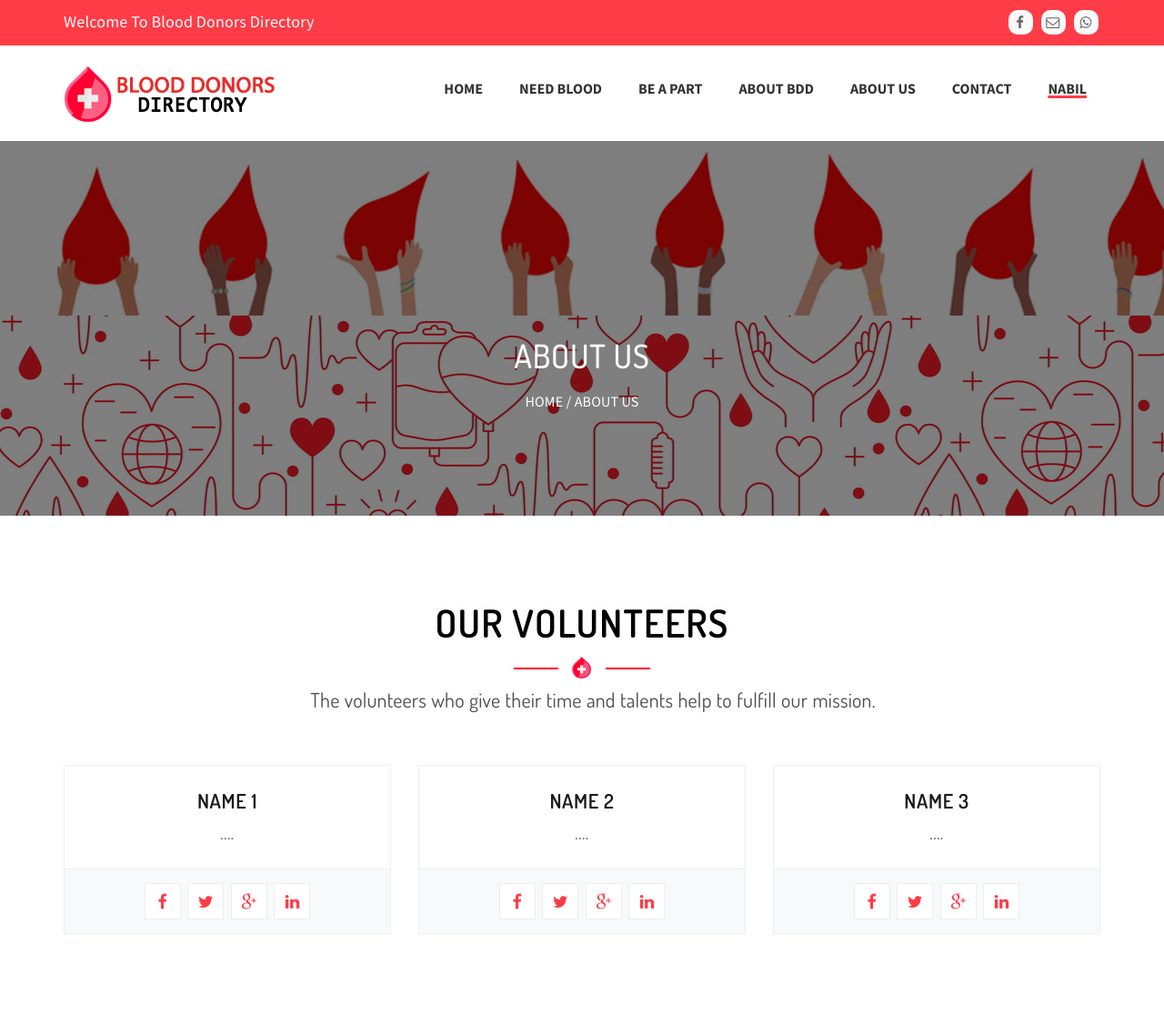
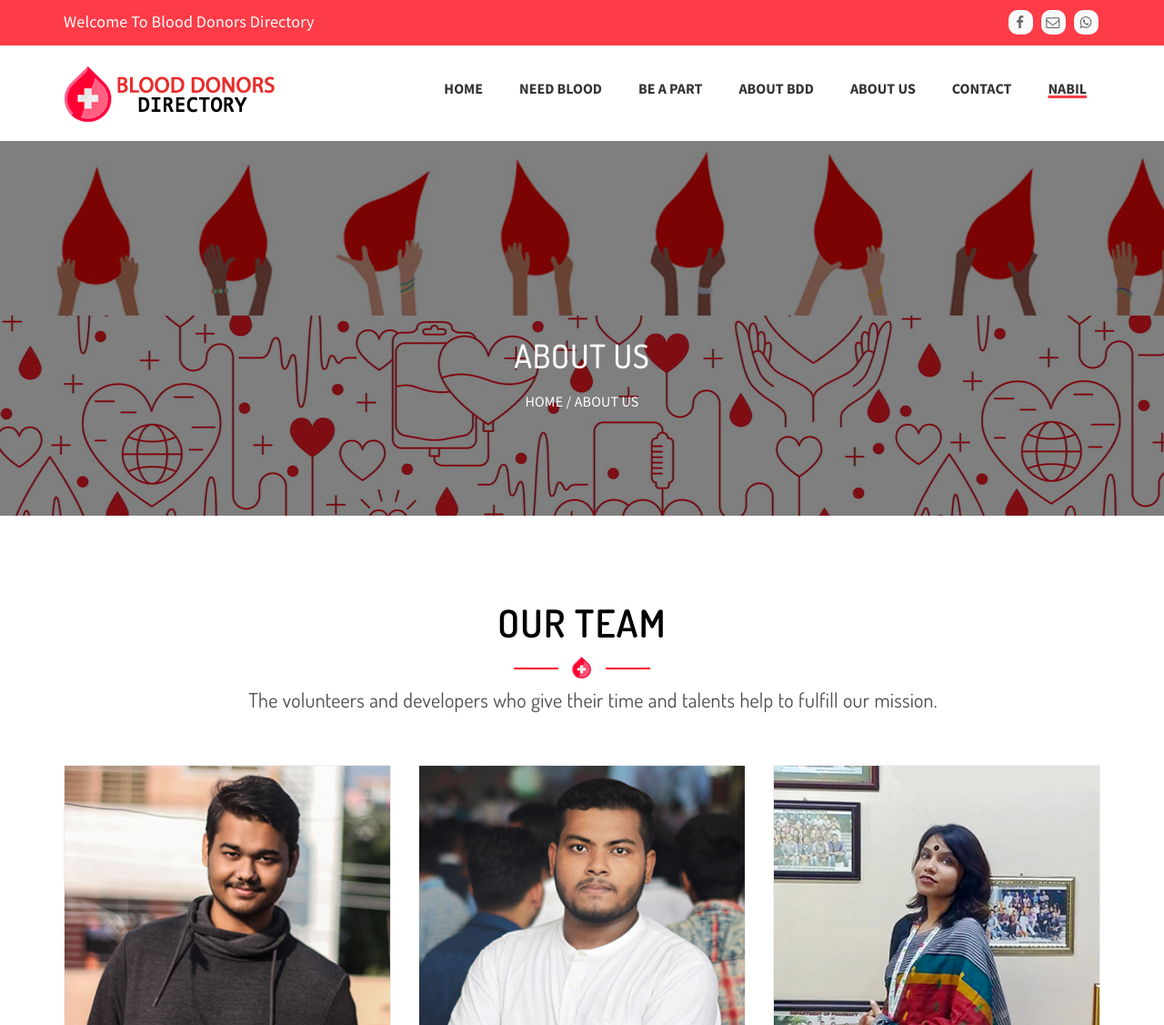
Before and after one commit to zahid-hasan-sahin/BloodBankAndDonorDirectory, a PHP site: page /about-us in a window 1280 px wide. Shown: the top 1127 px of the page at 91% size. Run offline with PHP 8.4, Linux system fonts and the light colour scheme; a user stored in the database is signed in; data comes from the database, SQL or seed files in the repository; grey boxes are pictures that could not be loaded.

Commit message:
About Us Complete

```diff
--- a/about-us.php
+++ b/about-us.php
@@ -9,6 +9,8 @@ require_once "functions/db.php";
 $donorID = $_SESSION["donor_id"];
 $qry = mysqli_query($conn,"SELECT first_name FROM donor_info WHERE donor_id = '$donorID'");
 $userdata = mysqli_fetch_array($qry);
+$smile_donor = mysqli_fetch_array(mysqli_query($conn,"SELECT COUNT(donor_id) AS Count_do FROM donor_info"));
+$smile_recipient = mysqli_fetch_array(mysqli_query($conn,"SELECT COUNT(re_id) AS Count_re FROM recipient_info"));
 ?>
 <!DOCTYPE html>
 <!--[if IE 8]> <html lang="en" class="ie8"> <![endif]-->
@@ -144,8 +146,8 @@ $userdata = mysqli_fetch_array($qry);
                 <div class="row section-heading-wrapper">
 
                     <div class="col-md-12 col-sm-12 text-center">
-                        <h2 class="section-heading">Our Volunteers</h2>
-                        <p class="section-subheading">The volunteers who give their time and talents help to fulfill our mission.</p>
+                        <h2 class="section-heading">Our Team</h2>
+                        <p class="section-subheading">The volunteers and developers who give their time and talents help to fulfill our mission.</p>
                     </div> <!-- end .col-sm-10  -->
 
                 </div> <!-- end .row  -->
@@ -157,24 +159,24 @@ $userdata = mysqli_fetch_array($qry);
                         <div class="team-layout-1">
 
                             <figure class="team-member">
-                                <a href="#" title="ALEXANDER GARY">
-                                  <!--  <img src="images/team_9.jpg" alt="ALEXANDER GARY"/> -->
+                                <a href="#" title="Nabil Newaz">
+                                   <img src="images/team_1.jpg" alt="Nabil Newaz"/>
                                 </a>
 
                             </figure> <!-- end. team-member  -->
 
                             <article class="team-info">
-                                <h3>Name 1</h3>
-                                <h4>....</h4>
+                                <h3>Nabil Newaz</h3>
                             </article>
 
                             <div class="team-content">
 
                                 <div class="team-social-share text-center clearfix">
                                     <a class="fa fa-facebook rectangle" href="#" title="Facebook"></a>
-                                    <a class="fa fa-twitter rectangle" href="#" title="Twitter"></a>
-                                    <a class="fa fa-google-plus rectangle" href="#" title="Google Plus"></a>
-                                    <a class="fa fa-linkedin rectangle" href="#" title="Linkedin"></a>
+                                    <a class="fa fa-twitter rectangle" href="https://twitter.com/Nabil_Newaz" title="Twitter"></a>
+                                    <a class="fa fa-linkedin rectangle" href="https://www.linkedin.com/in/nabilnewaz/" title="Linkedin"></a>
+                                    <a class="fa fa-github rectangle" href="https://github.com/NabilNewaz" title="GitHub"></a>
+                                    <a class="fa fa-globe rectangle" href="https://nabilnewaz.com" title="Website"></a>
                                 </div> <!-- end .author-social-box  -->
 
                             </div>
@@ -188,24 +190,23 @@ $userdata = mysqli_fetch_array($qry);
                         <div class="team-layout-1">
 
                             <figure class="team-member">
-                                <a href="#" title="MELISSA MUNOZ">
-                                   <!-- <img src="images/team_6.jpg" alt="MELISSA MUNOZ" /> -->
+                                <a href="#" title="Rahat Islam">
+                                   <img src="images/team_2.jpg" alt="Rahat Islam" />
                                 </a>
 
                             </figure> <!-- end. team-member  -->
 
                             <article class="team-info">
-                                <h3>Name 2</h3>
-                                <h4>....</h4>
+                                <h3>Rahat Islam</h3>
                             </article>
 
                             <div class="team-content">
 
                                 <div class="team-social-share text-center clearfix">
-                                    <a class="fa fa-facebook rectangle" href="#" title="Facebook"></a>
+                                    <a class="fa fa-facebook rectangle" href="https://www.facebook.com/profile.php?id=100009244487992" title="Facebook"></a>
                                     <a class="fa fa-twitter rectangle" href="#" title="Twitter"></a>
-                                    <a class="fa fa-google-plus rectangle" href="#" title="Google Plus"></a>
-                                    <a class="fa fa-linkedin rectangle" href="#" title="Linkedin"></a>
+                                    <a class="fa fa-linkedin rectangle" href="https://www.linkedin.com/in/sk-rahat-islam-0997491a0/" title="Linkedin"></a>
+                                    <a class="fa fa-github rectangle" href="https://github.com/SK-Rahat-Islam" title="GitHub"></a>
                                 </div> <!-- end .author-social-box  -->
 
                             </div>
@@ -219,23 +220,118 @@ $userdata = mysqli_fetch_array($qry);
                         <div class="team-layout-1">
 
                             <figure class="team-member">
-                                <a href="#" title="JOHN ABRAHAM">
-                                  <!--  <img src="images/team_7.jpg" alt="JOHN ABRAHAM" /> -->
+                                <a href="#" title="Mashraba Mahjabin Peulee">
+                                   <img src="images/team_3.jpg" alt="Mashraba Mahjabin Peulee" />
                                 </a>
 
                             </figure> <!-- end. team-member  -->
 
                             <article class="team-info">
-                                <h3>Name 3</h3>
-                                <h4>....</h4>
+                                <h3>Mashraba Mahjabin Peulee</h3>
                             </article>
                             <div class="team-content">
 
                                 <div class="team-social-share text-center clearfix">
-                                    <a class="fa fa-facebook rectangle" href="#" title="Facebook"></a>
+                                    <a class="fa fa-facebook rectangle" href="https://www.facebook.com/profile.php?id=100029510993567" title="Facebook"></a>
                                     <a class="fa fa-twitter rectangle" href="#" title="Twitter"></a>
-                                    <a class="fa fa-google-plus rectangle" href="#" title="Google Plus"></a>
+                                    <a class="fa fa-linkedin rectangle" href="https://www.linkedin.com/in/mashraba-m-5319311b3/" title="Linkedin"></a>
+                                    <a class="fa fa-github rectangle" href="https://github.com/MashrabaMahjabinPeulee" title="GitHub"></a>
+                                </div> <!-- end .author-social-box  -->
+
+                            </div>
+
+                        </div> <!--  end team-layout-1 -->
+
+                    </div> <!--  end .col-md-4 col-sm-12  -->
+
+
+                </div> <!-- end .row  -->
+
+                </br>
+
+                <div class="row">
+
+                    <div class="col-lg-4 col-md-offset-0 col-md-4 col-md-offset-0 col-sm-8 col-sm-offset-2 col-xs-10 col-xs-offset-1">
+
+                        <div class="team-layout-1">
+
+                            <figure class="team-member">
+                                <a href="#" title="Shimul Islam">
+                                   <img src="images/team_4.jpg" alt="Shimul Islam"/>
+                                </a>
+
+                            </figure> <!-- end. team-member  -->
+
+                            <article class="team-info">
+                                <h3>Shimul Islam</h3>
+                            </article>
+
+                            <div class="team-content">
+
+                                <div class="team-social-share text-center clearfix">
+                                    <a class="fa fa-facebook rectangle" href="https://www.facebook.com/shimulislam.shimul.58" title="Facebook"></a>
+                                    <a class="fa fa-twitter rectangle" href="#" title="Twitter"></a>
                                     <a class="fa fa-linkedin rectangle" href="#" title="Linkedin"></a>
+                                    <a class="fa fa-github rectangle" href="https://github.com/Shimulislam95" title="GitHub"></a>
+                                </div> <!-- end .author-social-box  -->
+
+                            </div>
+
+                        </div> <!--  end team-layout-1 -->
+
+                    </div> <!--  end .col-md-4 col-sm-12  -->
+
+                    <div class="col-lg-4 col-md-offset-0 col-md-4 col-md-offset-0 col-sm-8 col-sm-offset-2 col-xs-10 col-xs-offset-1">
+
+                        <div class="team-layout-1">
+
+                            <figure class="team-member">
+                                <a href="#" title="Regone Hossain">
+                                   <img src="images/team_5.jpg" alt="Regone Hossain" />
+                                </a>
+
+                            </figure> <!-- end. team-member  -->
+
+                            <article class="team-info">
+                                <h3>Regone Hossain</h3>
+                            </article>
+
+                            <div class="team-content">
+
+                                <div class="team-social-share text-center clearfix">
+                                    <a class="fa fa-facebook rectangle" href="https://www.facebook.com/abuj.mon.359" title="Facebook"></a>
+                                    <a class="fa fa-twitter rectangle" href="#" title="Twitter"></a>
+                                    <a class="fa fa-linkedin rectangle" href="https://www.linkedin.com/in/regone-hossain-noyon-b9835a196/" title="Linkedin"></a>
+                                    <a class="fa fa-github rectangle" href="https://www.linkedin.com/in/regone-hossain-noyon-b9835a196/" title="GitHub"></a>
+                                </div> <!-- end .author-social-box  -->
+
+                            </div>
+
+                        </div> <!--  end team layout-1 -->
+
+                    </div> <!--  end .col-md-4 col-sm-12  -->
+
+                    <div class="col-lg-4 col-md-offset-0 col-md-4 col-md-offset-0 col-sm-8 col-sm-offset-2 col-xs-10 col-xs-offset-1">
+
+                        <div class="team-layout-1">
+
+                            <figure class="team-member">
+                                <a href="#" title="Labony Akter">
+                                   <img src="images/team_6.jpg" alt="Labony Akter" />
+                                </a>
+
+                            </figure> <!-- end. team-member  -->
+
+                            <article class="team-info">
+                                <h3>Labony Akter</h3>
+                            </article>
+                            <div class="team-content">
+
+                                <div class="team-social-share text-center clearfix">
+                                    <a class="fa fa-facebook rectangle" href="https://www.facebook.com/nilakasher.nabila" title="Facebook"></a>
+                                    <a class="fa fa-twitter rectangle" href="#" title="Twitter"></a>
+                                    <a class="fa fa-linkedin rectangle" href="#" title="Linkedin"></a>
+                                    <a class="fa fa-github rectangle" href="#" title="GitHub"></a>
                                 </div> <!-- end .author-social-box  -->
 
                             </div>
@@ -266,7 +362,7 @@ $userdata = mysqli_fetch_array($qry);
                         <div class="counter-block-1 text-center">
 
                             <i class="fa fa-heartbeat icon"></i>
-                            <span class="counter">2578</span>
+                            <span class="counter"><?php echo $smile_donor['Count_do'] + $smile_recipient['Count_re']; ?></span>
                             <h4>Success Smile</h4>
 
                         </div>
@@ -278,7 +374,7 @@ $userdata = mysqli_fetch_array($qry);
                         <div class="counter-block-1 text-center">
 
                             <i class="fa fa-stethoscope icon"></i>
-                            <span class="counter">3235</span>
+                            <span class="counter"><?php echo $smile_donor['Count_do']; ?></span>
                             <h4>Happy Donors</h4>
 
                         </div>
@@ -290,7 +386,7 @@ $userdata = mysqli_fetch_array($qry);
                         <div class="counter-block-1 text-center">
 
                             <i class="fa fa-users icon"></i>
-                            <span class="counter">3568</span>
+                            <span class="counter"><?php echo $smile_recipient['Count_re']; ?></span>
                             <h4>Happy Recipient</h4>
 
                         </div>
@@ -302,7 +398,7 @@ $userdata = mysqli_fetch_array($qry);
                         <div class="counter-block-1 text-center">
 
                             <i class="fa fa-building icon"></i>
-                            <span class="counter">1364</span>
+                            <span class="counter">2</span>
                             <h4>Total Awards</h4>
 
                         </div>
```
Also changed, not shown: images/team_1.jpg (added), images/team_2.jpg (added), images/team_3.jpg (added), images/team_4.jpg (added), images/team_5.jpg (added), images/team_6.jpg.
